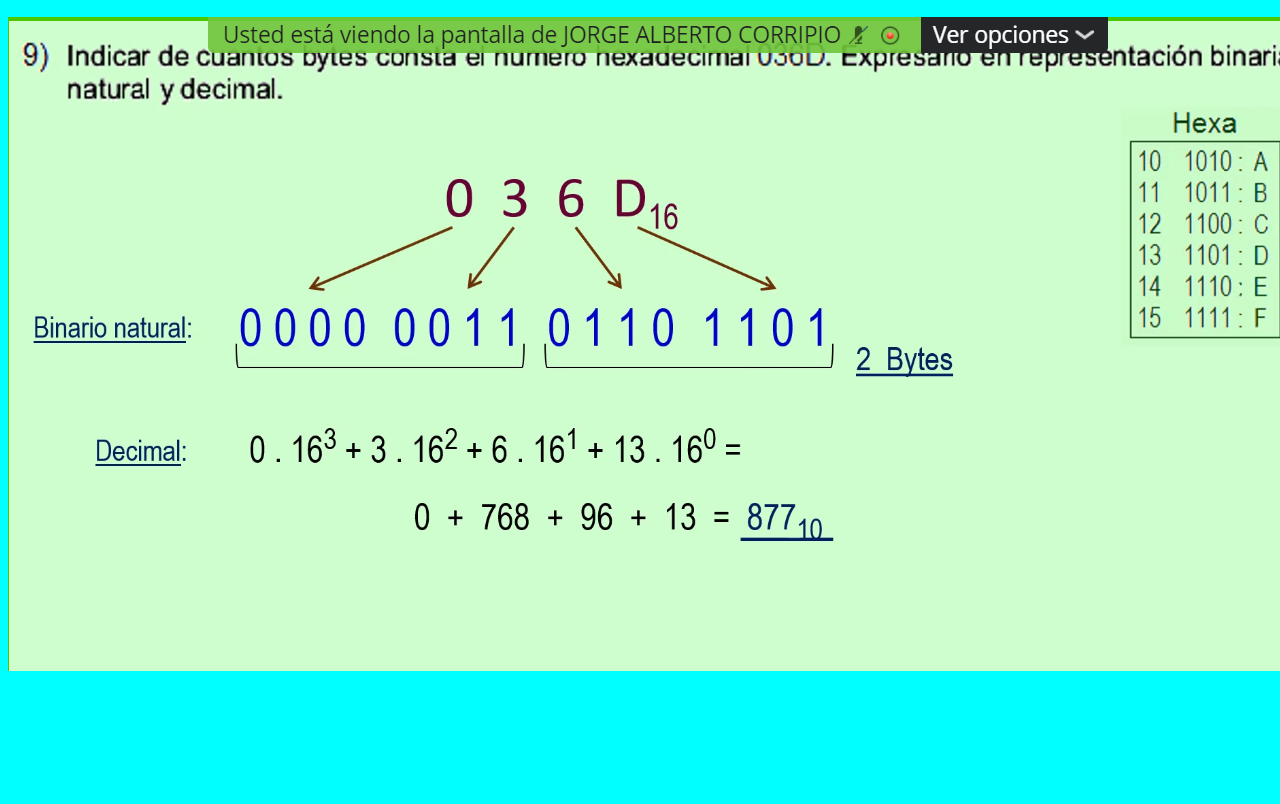
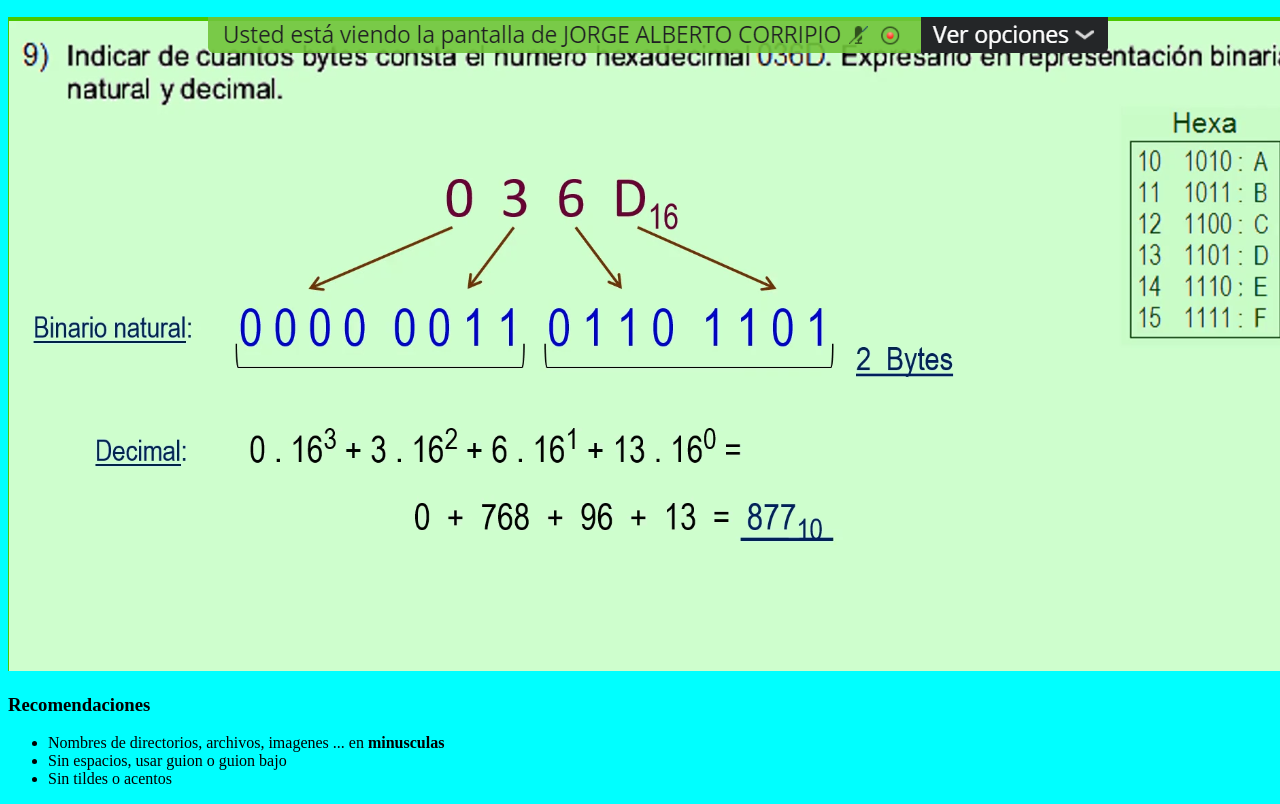
Before and after one commit to ldbs19906/proyecto-coder, a plain HTML site: page index.html in a window 1280 px wide. Shown: the part 110-914 px from the top of the page. Before the commit the page ends 800 px from the top, so only its background shows below. Drawn offline with Linux system fonts and the light colour scheme.

Commit message:
Se agrega la lista de recomendaciones

```diff
--- a/index.html
+++ b/index.html
@@ -14,5 +14,13 @@
     <div>
         <img src="img/img.PNG" alt="Flavicom">
     </div>
+
+    <h3> Recomendaciones</h3>
+    <ul>
+        <li>Nombres de directorios, archivos, imagenes ... en <strong>minusculas</strong></li>
+        <li>Sin espacios, usar guion o guion bajo</li>
+        <li>Sin tildes o acentos</li>
+
+    </ul>
 </body>
 </html>
```
